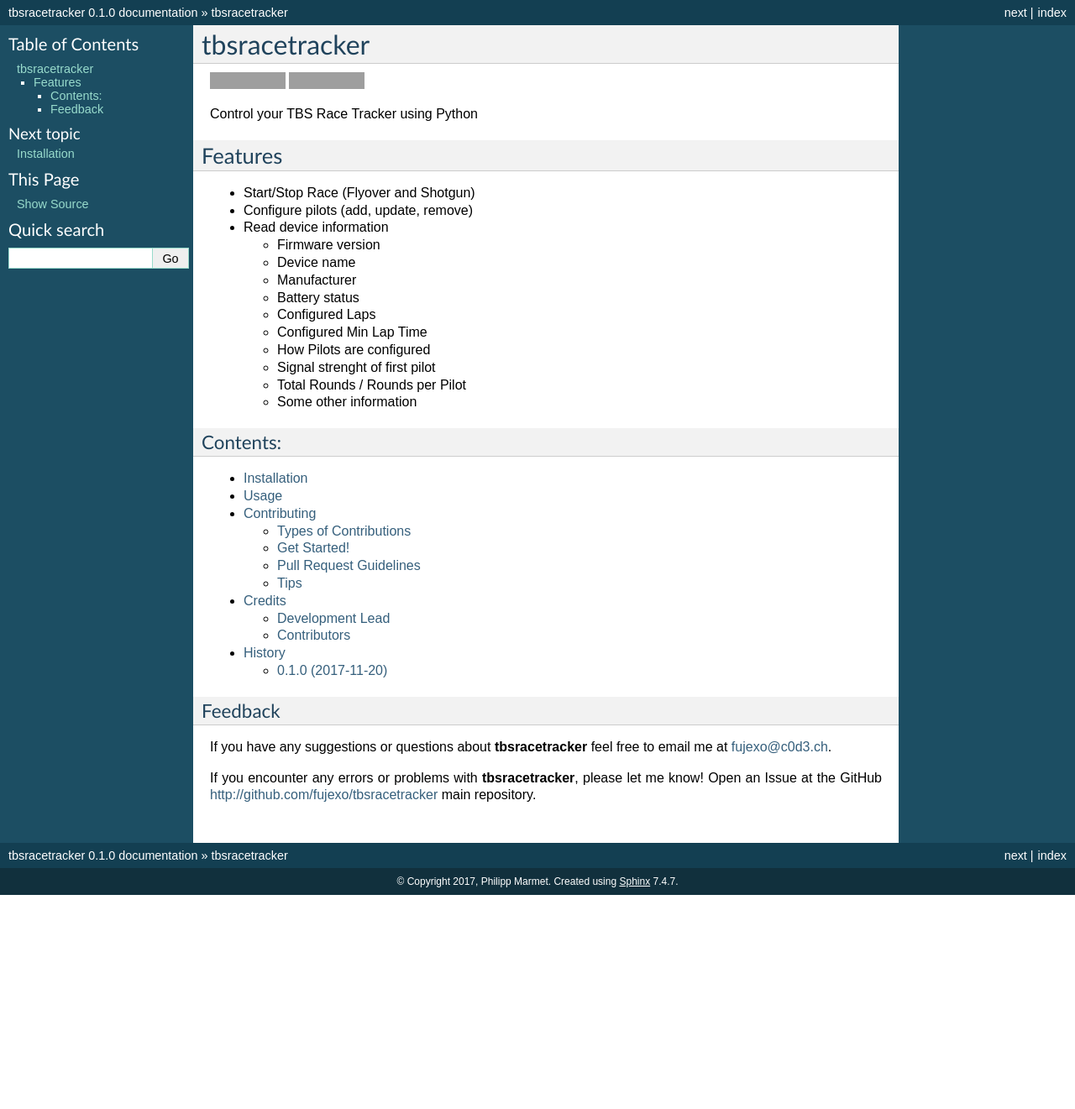
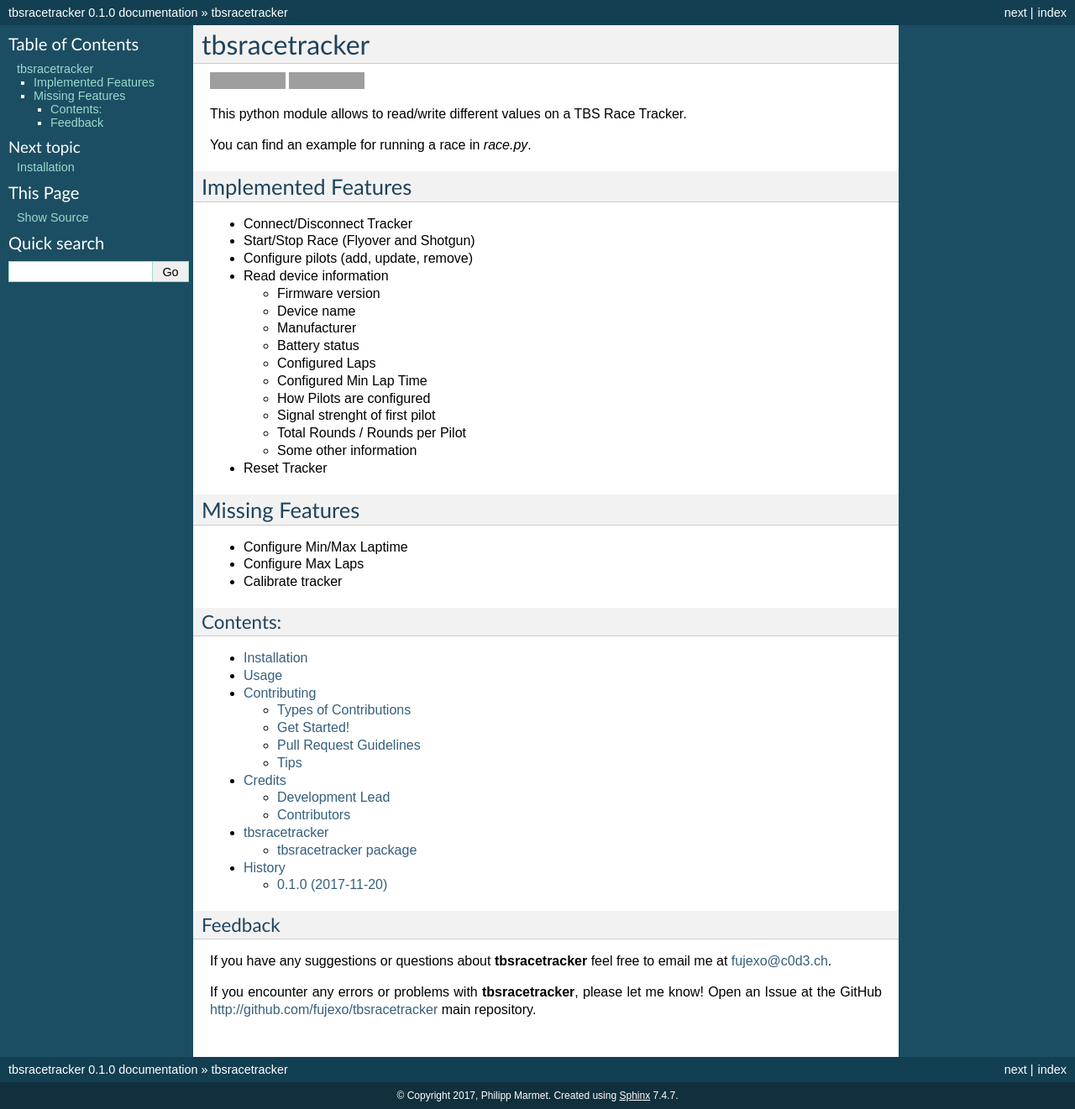
Before and after one commit to fujexo/tbsracetracker, a Sphinx documentation site: the page built from docs/index.rst, in a window 1280 px wide. Shown: the whole page at 84% size. Built offline with Sphinx 7.4.7, drawn with Linux system fonts in a browser that asks for light colours; before the commit the page ends 1066 px from its top, so only the background shows below that; grey boxes are pictures that could not be loaded.

Commit message:
fix race script

```diff
--- a/README.rst
+++ b/README.rst
@@ -8,12 +8,14 @@
 .. image:: https://codecov.io/gh/fujexo/tbsracetracker/branch/master/graph/badge.svg
     :target: https://codecov.io/gh/fujexo/tbsracetracker
 
-Control your TBS Race Tracker using Python
+This python module allows to read/write different values on a TBS Race Tracker.
 
+You can find an example for running a race in `race.py`.
 
-Features
---------
+Implemented Features
+--------------------
 
+- Connect/Disconnect Tracker
 - Start/Stop Race (Flyover and Shotgun)
 - Configure pilots (add, update, remove)
 - Read device information
@@ -28,3 +30,12 @@
   - Signal strenght of first pilot
   - Total Rounds / Rounds per Pilot
   - Some other information
+
+- Reset Tracker
+
+Missing Features
+----------------
+
+- Configure Min/Max Laptime
+- Configure Max Laps
+- Calibrate tracker
--- a/docs/index.rst
+++ b/docs/index.rst
@@ -15,6 +15,7 @@
    usage
    contributing
    authors
+   modules
    history
 
 Feedback
--- a/race.py
+++ b/race.py
@@ -4,12 +4,13 @@
 
 # Get our tracker object
 mytracker = tbstracker('F4:5E:AB:B1:6D:5C')
+mytracker.connect()
 
 # Tracker stuff
 tracker_name = mytracker.get_name()
 
 # Set up configration
-for i in range(2,8):
+for i in range(2, 8):
     mytracker.set_config_pilot(i, 'FF')
 
 mytracker.set_config_pilot(1, 'F3')
```
Also changed, not shown: 1 other file.
